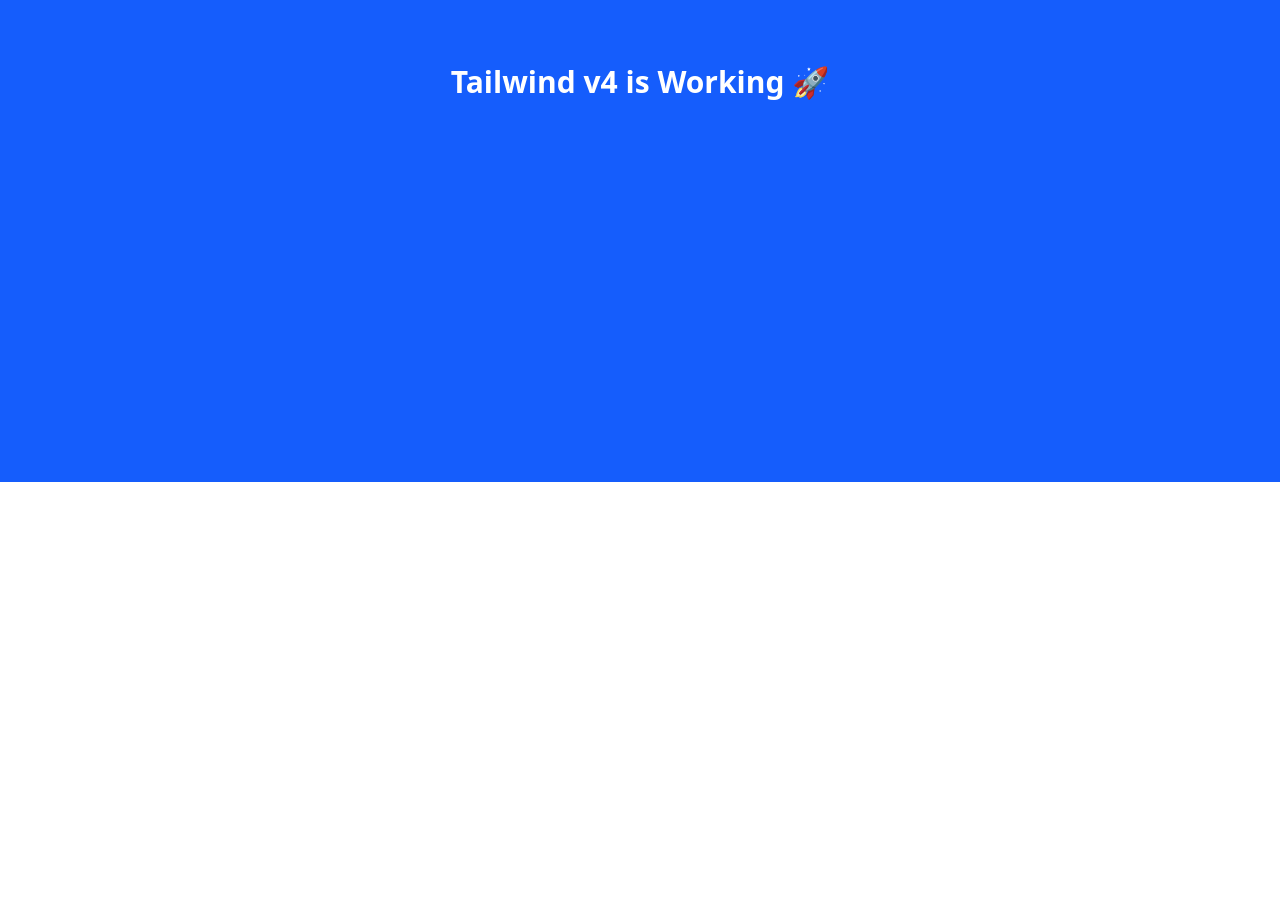
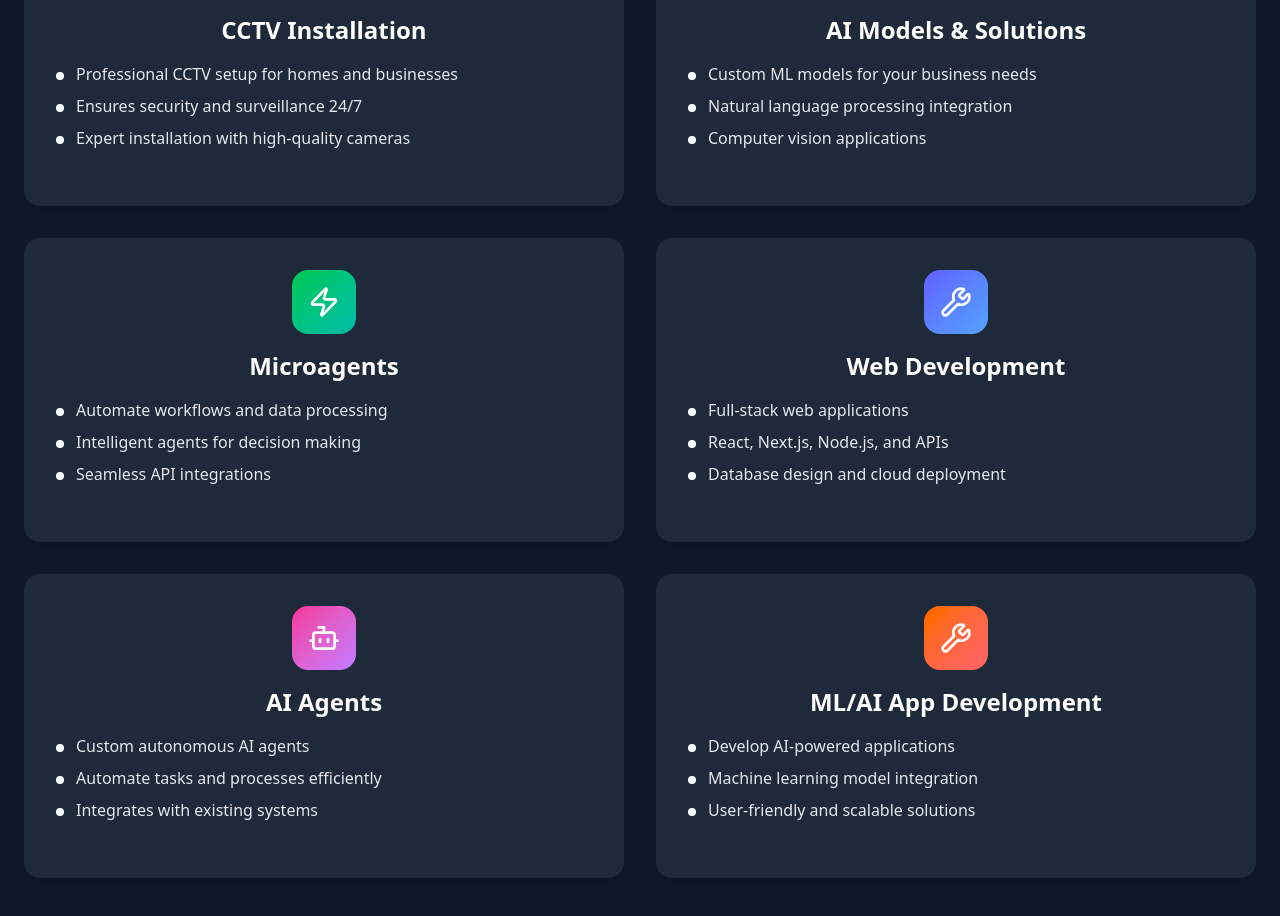
Before and after one commit to Saransh-Basu-01/Ganapatitech, a React app in the folder Frontend/: page / in a window 1280 px wide. Shown: the part 318-1234 px from the top of the page. Before the commit the page ends 800 px from the top, so only its background shows below. Built offline with nearby package versions, Linux system fonts and the light colour scheme; the HTML template or start-up script is replaced by a standard one.

Commit message:
added servicesection

```diff
--- a/Frontend/src/App.jsx
+++ b/Frontend/src/App.jsx
@@ -1,9 +1,8 @@
 import React from "react";
+import ServiceSection from "./components/ServiceSection";
 const App = () => {
   return (
-    <div className="bg-blue-600 text-white text-3xl font-bold h-screen flex items-center justify-center">
-      Tailwind v4 is Working 🚀
-    </div>
+    <ServiceSection/>
   );
 }
 
--- /dev/null
+++ b/Frontend/src/components/ServiceSection.jsx
@@ -0,0 +1,135 @@
+import React from "react";
+import { Globe, Bot, Zap, Wrench, ArrowRight } from "lucide-react";
+
+// Example Button component
+const Button = ({ children, className = "", variant = "outline", ...props }) => {
+    const base =
+        "inline-flex items-center justify-center px-6 py-3 rounded-xl font-semibold transition-all duration-300";
+    const variants = {
+        outline: "border border-white text-white bg-transparent hover:bg-white/10",
+        solid: "bg-white text-black hover:bg-gray-100",
+    };
+    return (
+        <button className={`${base} ${variants[variant]} ${className}`} {...props}>
+            {children}
+        </button>
+    );
+};
+
+const services = [
+    {
+        icon: Globe,
+        title: "CCTV Installation",
+        features: [
+            "Professional CCTV setup for homes and businesses",
+            "Ensures security and surveillance 24/7",
+            "Expert installation with high-quality cameras",
+        ],
+        gradient: "from-blue-500 to-cyan-500",
+    },
+    {
+        icon: Bot,
+        title: "AI Models & Solutions",
+        features: [
+            "Custom ML models for your business needs",
+            "Natural language processing integration",
+            "Computer vision applications",
+        ],
+        gradient: "from-purple-500 to-pink-500",
+    },
+    {
+        icon: Zap,
+        title: "Microagents",
+        features: [
+            "Automate workflows and data processing",
+            "Intelligent agents for decision making",
+            "Seamless API integrations",
+        ],
+        gradient: "from-green-500 to-teal-500",
+    },
+    {
+        icon: Wrench,
+        title: "Web Development",
+        features: [
+            "Full-stack web applications",
+            "React, Next.js, Node.js, and APIs",
+            "Database design and cloud deployment",
+        ],
+        gradient: "from-indigo-500 to-blue-400",
+    },
+    {
+        icon: Bot,
+        title: "AI Agents",
+        features: [
+            "Custom autonomous AI agents",
+            "Automate tasks and processes efficiently",
+            "Integrates with existing systems",
+        ],
+        gradient: "from-pink-500 to-purple-400",
+    },
+    {
+        icon: Wrench,
+        title: "ML/AI App Development",
+        features: [
+            "Develop AI-powered applications",
+            "Machine learning model integration",
+            "User-friendly and scalable solutions",
+        ],
+        gradient: "from-orange-500 to-red-400",
+    },
+]
+
+const ServiceSection = () => {
+    return (
+        <section className="py-20 bg-gray-900 min-h-screen">
+            <div className="container mx-auto px-6 text-center text-white">
+                <h2 className="text-4xl font-bold mb-6 bg-gradient-to-r from-red-500 to-blue-900 bg-clip-text text-transparent">
+                    Our Services
+                </h2>
+                <p className="text-lg mb-12 max-w-2xl mx-auto">
+                    Technology solutions to accelerate your digital transformation.
+                </p>
+
+                <div className="grid lg:grid-cols-2 gap-8">
+                    {services.map((service, index) => (
+                        <div
+                            key={index}
+                            className="relative group rounded-2xl transition-transform duration-500 hover:scale-105"
+                        >
+                            {/* Neon background on hover */}
+                            <div className="absolute inset-0 -z-10 rounded-2xl opacity-0 group-hover:opacity-50 transition-opacity duration-500
+                      bg-gradient-to-br from-red-500 via-yellow-400 to-blue-500 blur-3xl animate-pulse"></div>
+
+                            <div
+                                className={`relative z-10 bg-gray-800 rounded-2xl p-8 shadow-lg transition-shadow duration-500 group-hover:shadow-neon`}
+                            >
+                                {/* Icon */}
+                                <div
+                                    className={`w-16 h-16 mb-4 mx-auto rounded-2xl flex items-center justify-center bg-gradient-to-br ${service.gradient} transition-transform duration-300 group-hover:scale-110`}
+                                >
+                                    <service.icon className="w-8 h-8 text-white" />
+                                </div>
+
+                                {/* Title */}
+                                <h3 className="text-2xl font-bold mb-4">{service.title}</h3>
+
+                                {/* Features */}
+                                <ul className="text-gray-200 mb-6 space-y-2 text-left">
+                                    {service.features.map((feature, i) => (
+                                        <li key={i} className="flex items-center">
+                                            <span className="w-2 h-2 bg-white rounded-full mr-3 mt-1"></span>
+                                            {feature}
+                                        </li>
+                                    ))}
+                                </ul>
+                            </div>
+                        </div>
+                    ))}
+                </div>
+
+            </div>
+        </section>
+    );
+};
+
+export default ServiceSection;
```
Also changed, not shown: package.json (added, +7 -0 lines), 1 other file (tests, documents, lock files or other folders).
